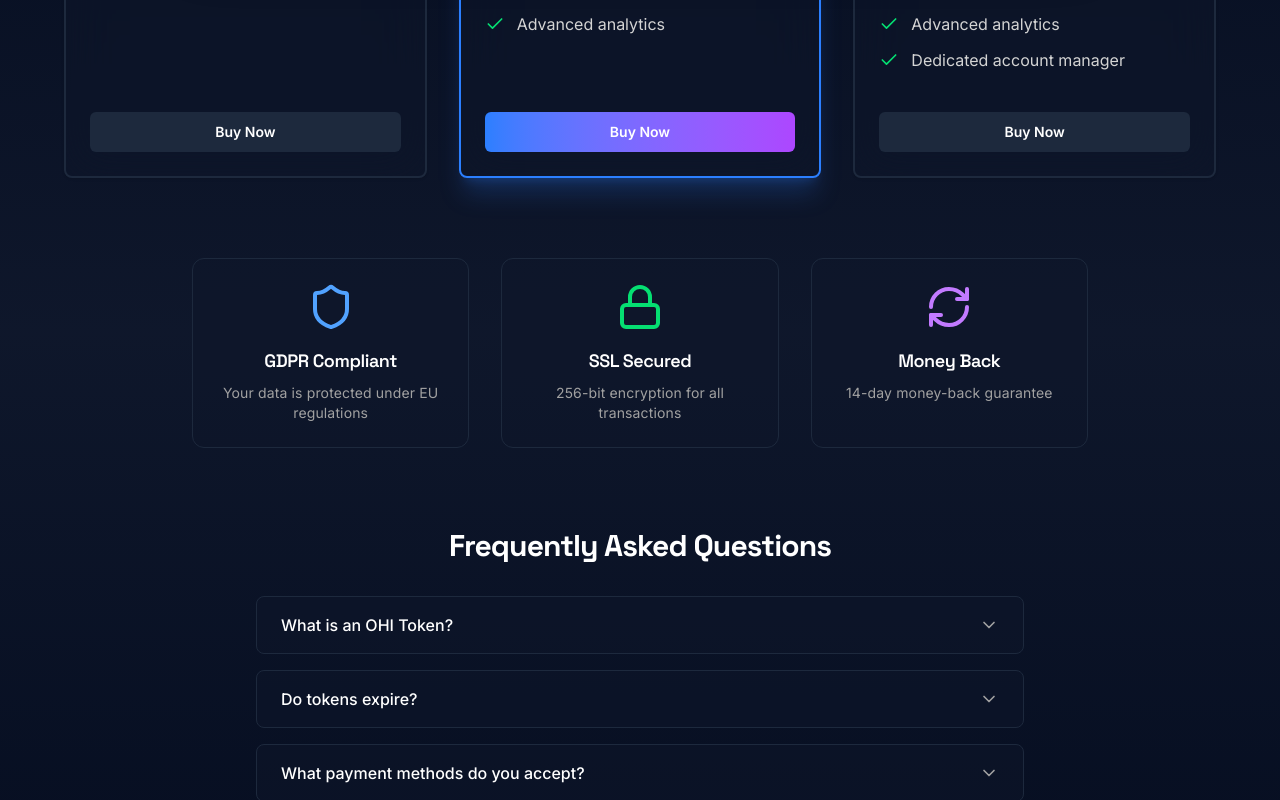
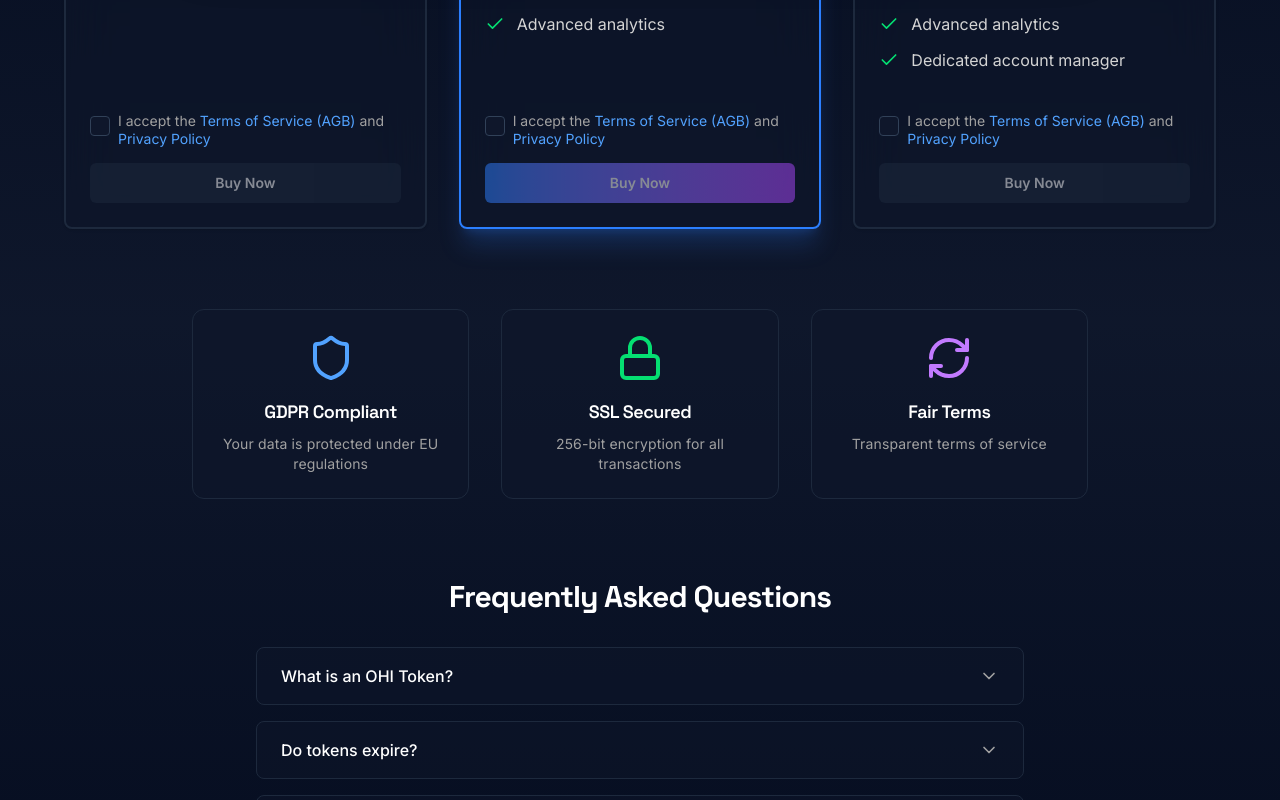
Before and after one commit to shiftbloom-studio/open-hallucination-index, a Next.js app in the folder src/frontend/: page /pricing in a window 1280 px wide. Shown: the part 840-1640 px from the top of the page. Built offline with nearby package versions, Linux system fonts and the light colour scheme; no server answers.

Commit message:
feat: Add Checkbox component and integrate terms acceptance in PricingPage; update Terms of Service text

```diff
--- a/src/frontend/package.json
+++ b/src/frontend/package.json
@@ -24,6 +24,7 @@
   },
   "dependencies": {
     "@hookform/resolvers": "^5.2.2",
+    "@radix-ui/react-checkbox": "^1.3.3",
     "@radix-ui/react-slot": "^1.2.4",
     "@react-three/drei": "^10.7.7",
     "@react-three/fiber": "^9.5.0",
--- a/src/frontend/src/app/agb/page.tsx
+++ b/src/frontend/src/app/agb/page.tsx
@@ -76,10 +76,13 @@ export default function TermsOfServicePage() {
           <section className="space-y-3">
             <h2 className="text-2xl font-semibold text-neutral-100">6. Prices, Taxes, Payment</h2>
             <p>
-              The prices displayed in the checkout at the time of the order apply. If VAT is applicable and must be shown, it will be displayed accordingly in the checkout. (Note: Please verify tax details/status and adjust if necessary.)
+              The prices displayed in the checkout at the time of the order are final and include any applicable Value Added Tax (VAT) as required by law. Prices are stated in Euro (€).
             </p>
             <p>
-              Payment is due immediately. Accepted payment methods are shown in the checkout.
+              For customers within the European Union, VAT is calculated based on the applicable rate in your country of residence. For non-EU customers, VAT may not apply.
+            </p>
+            <p>
+              Payment is due immediately upon order completion. Accepted payment methods are displayed in the checkout and are processed through our secure payment provider, Stripe.
             </p>
           </section>
 
@@ -96,13 +99,19 @@ export default function TermsOfServicePage() {
           <section className="space-y-3">
             <h2 className="text-2xl font-semibold text-neutral-100">8. Right of Withdrawal (Consumers)</h2>
             <p>
-              Consumers are generally entitled to a statutory right of withdrawal. This right may expire for digital content under certain conditions.
+              <strong>Important Notice:</strong> Consumers in the European Union are generally entitled to a statutory right of withdrawal for distance contracts. However, this right expires for digital content under specific conditions as outlined below.
             </p>
             <p>
-              Expiration of the Right of Withdrawal: The right of withdrawal may expire if (1) we have begun performance of the contract after you (2) have expressly consented to us beginning performance before the expiration of the withdrawal period, and (3) you have confirmed your knowledge that by giving your consent with the beginning of performance you lose your right of withdrawal.
+              <strong>Expiration of the Right of Withdrawal:</strong> The right of withdrawal expires if you have expressly consented to us beginning performance of the contract before the expiration of the withdrawal period and have acknowledged that you lose your right of withdrawal once performance has begun.
             </p>
             <p>
-              Note: Whether and how this consent is technically obtained in the checkout should be reviewed and supplemented if necessary for legal compliance.
+              By purchasing OHI Tokens, you expressly consent to immediate delivery of the digital content (token crediting to your account) and acknowledge that you thereby lose your right of withdrawal once the tokens are credited to your account.
+            </p>
+            <p>
+              <strong>No Money-Back Guarantee:</strong> We do not offer refunds or money-back guarantees for purchased tokens after they have been credited to your account. All sales are final once the digital content has been delivered. Please ensure you understand the Service and are satisfied with your purchase before completing checkout.
+            </p>
+            <p>
+              If you experience technical issues with token delivery or service functionality, please contact us at hi@shiftbloom.studio, and we will work to resolve the issue in accordance with our warranty obligations.
             </p>
           </section>
 
@@ -146,10 +155,13 @@ export default function TermsOfServicePage() {
           <section className="space-y-3">
             <h2 className="text-2xl font-semibold text-neutral-100">13. Term, Termination</h2>
             <p>
-              User accounts can be terminated by users at any time (e.g., via email). Already purchased tokens may expire depending on the technical implementation; please establish specific rules accordingly. (Placeholder: please adapt to your token logic.)
+              User accounts can be terminated by users at any time by contacting us via email at hi@shiftbloom.studio or through the account settings interface.
             </p>
             <p>
-              The right to extraordinary termination for good cause remains unaffected.
+              <strong>Token Expiration Policy:</strong> Purchased OHI Tokens do not expire and remain available in your account indefinitely, even after account termination, unless the account is permanently deleted at your request. If you request permanent account deletion, all unused tokens will be forfeited without refund.
+            </p>
+            <p>
+              The right to extraordinary termination for good cause remains unaffected. We reserve the right to terminate accounts that violate these Terms, engage in fraudulent activity, or pose security risks.
             </p>
           </section>
 
@@ -175,7 +187,7 @@ export default function TermsOfServicePage() {
 
           <hr className="border-white/10 my-8" />
           <p className="text-xs text-neutral-500">
-            Note: These Terms of Service were created as a template/draft and do not replace individual legal advice. Please adjust withdrawal/taxes/token expiration to your actual processes.
+            These Terms of Service were last updated on January 6, 2026. We reserve the right to modify these terms at any time. Material changes will be communicated to registered users via email or through prominent notice on the Service.
           </p>
         </div>
       </div>
--- a/src/frontend/src/app/pricing/page.tsx
+++ b/src/frontend/src/app/pricing/page.tsx
@@ -5,6 +5,7 @@ import { Check, Sparkles, Zap, Crown, Shield, Lock, RefreshCw, ChevronDown } fro
 import { Button } from "@/components/ui/button";
 import { Card, CardContent, CardDescription, CardFooter, CardHeader, CardTitle } from "@/components/ui/card";
 import { Badge } from "@/components/ui/badge";
+import { Checkbox } from "@/components/ui/checkbox";
 import Link from "next/link";
 import { toast } from "sonner";
 import { createClient } from "@/lib/supabase/client";
@@ -83,11 +84,6 @@ const faqData = [
       "We accept all major credit cards (Visa, Mastercard, American Express) through our secure Stripe payment gateway.",
   },
   {
-    question: "Can I get a refund?",
-    answer:
-      "Yes, we offer a 14-day money-back guarantee. If you're not satisfied with our service, contact us at hi@shiftbloom.studio for a full refund.",
-  },
-  {
     question: "How do I track my token usage?",
     answer:
       "Your current token balance is always visible in your dashboard. You can also view detailed usage history and analytics in your account settings.",
@@ -126,8 +122,14 @@ function FAQItem({ question, answer }: { question: string; answer: string }) {
 
 export default function PricingPage() {
   const [loadingPackage, setLoadingPackage] = useState<string | null>(null);
+  const [termsAccepted, setTermsAccepted] = useState<Record<string, boolean>>({});
 
-  const handlePurchase = async (packageId: string) => {
+  const handlePurchase = async (packageId: string): Promise<void> => {
+    if (!termsAccepted[packageId]) {
+      toast.error("Please accept the Terms of Service and AGB before purchasing");
+      return;
+    }
+
     setLoadingPackage(packageId);
     try {
       const supabase = createClient();
@@ -244,15 +246,38 @@ export default function PricingPage() {
                     </ul>
                   </CardContent>
 
-                  <CardFooter className="pt-4">
+                  <CardFooter className="pt-4 flex-col gap-4">
+                    <div className="flex items-start gap-2 w-full">
+                      <Checkbox
+                        id={`terms-${pkg.id}`}
+                        checked={termsAccepted[pkg.id] || false}
+                        onCheckedChange={(checked: boolean) =>
+                          setTermsAccepted((prev) => ({ ...prev, [pkg.id]: checked === true }))
+                        }
+                        className="mt-1"
+                      />
+                      <label
+                        htmlFor={`terms-${pkg.id}`}
+                        className="text-sm text-neutral-400 leading-tight cursor-pointer"
+                      >
+                        I accept the{" "}
+                        <Link href="/agb" className="text-blue-400 hover:underline" target="_blank">
+                          Terms of Service (AGB)
+                        </Link>
+                        {" "}and{" "}
+                        <Link href="/datenschutz" className="text-blue-400 hover:underline" target="_blank">
+                          Privacy Policy
+                        </Link>
+                      </label>
+                    </div>
                     <Button
                       onClick={() => handlePurchase(pkg.id)}
-                      disabled={loadingPackage === pkg.id}
+                      disabled={loadingPackage === pkg.id || !termsAccepted[pkg.id]}
                       className={`w-full font-semibold ${
                         pkg.popular
                           ? "bg-gradient-to-r from-blue-500 to-purple-500 hover:from-blue-600 hover:to-purple-600"
                           : "bg-slate-800 hover:bg-slate-700"
-                      } text-white`}
+                      } text-white disabled:opacity-50 disabled:cursor-not-allowed`}
                     >
                       {loadingPackage === pkg.id ? "Processing..." : "Buy Now"}
                     </Button>
@@ -284,9 +309,9 @@ export default function PricingPage() {
             </div>
             <div className="flex flex-col items-center text-center p-6 rounded-xl bg-slate-900/50 border border-slate-800">
               <RefreshCw className="h-12 w-12 text-purple-400 mb-4" />
-              <h3 className="text-lg font-semibold text-white mb-2">Money Back</h3>
+              <h3 className="text-lg font-semibold text-white mb-2">Fair Terms</h3>
               <p className="text-sm text-neutral-400">
-                14-day money-back guarantee
+                Transparent terms of service
               </p>
             </div>
           </div>
--- /dev/null
+++ b/src/frontend/src/components/ui/checkbox.tsx
@@ -0,0 +1,30 @@
+"use client"
+
+import * as React from "react"
+import * as CheckboxPrimitive from "@radix-ui/react-checkbox"
+import { Check } from "lucide-react"
+
+import { cn } from "@/lib/utils"
+
+const Checkbox = React.forwardRef<
+  React.ElementRef<typeof CheckboxPrimitive.Root>,
+  React.ComponentPropsWithoutRef<typeof CheckboxPrimitive.Root>
+>(({ className, ...props }, ref) => (
+  <CheckboxPrimitive.Root
+    ref={ref}
+    className={cn(
+      "peer h-5 w-5 shrink-0 rounded border border-slate-700 bg-slate-900 ring-offset-background focus-visible:outline-none focus-visible:ring-2 focus-visible:ring-blue-500 focus-visible:ring-offset-2 disabled:cursor-not-allowed disabled:opacity-50 data-[state=checked]:bg-blue-600 data-[state=checked]:border-blue-600 data-[state=checked]:text-white transition-colors",
+      className
+    )}
+    {...props}
+  >
+    <CheckboxPrimitive.Indicator
+      className={cn("flex items-center justify-center text-current")}
+    >
+      <Check className="h-4 w-4" />
+    </CheckboxPrimitive.Indicator>
+  </CheckboxPrimitive.Root>
+))
+Checkbox.displayName = CheckboxPrimitive.Root.displayName
+
+export { Checkbox }
```
Also changed, not shown: 2 other files (tests, documents, lock files or other folders).
